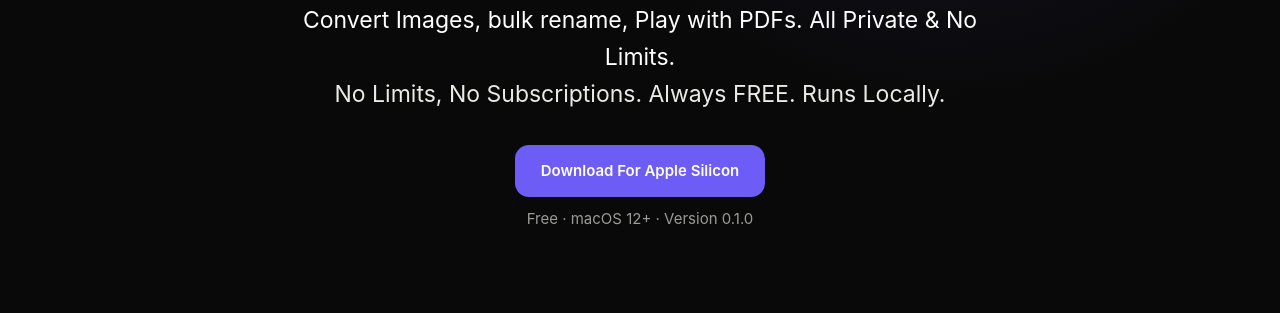
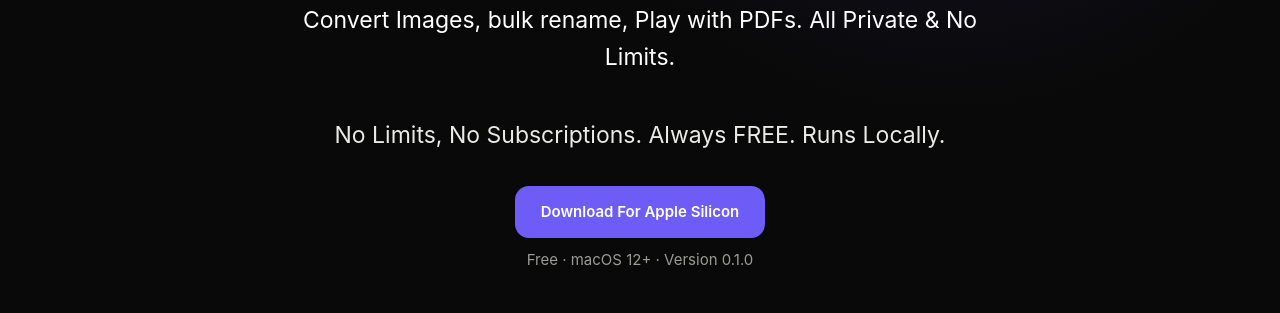
Before and after one commit to hgus107/Filish, a plain HTML site: page index.html in a window 1280 px wide. Shown: the part 446-759 px from the top of the page. Drawn offline with Linux system fonts and the light colour scheme.

Commit message:
Add spacing before the last hero line

```diff
--- a/index.html
+++ b/index.html
@@ -49,7 +49,7 @@
       h1 { margin: 0 0 22px; font-size: clamp(48px, 8vw, 96px); line-height: 0.96; letter-spacing: -0.05em; }
       .lede { max-width: 700px; margin: 0 auto; font-size: clamp(19px, 2.2vw, 23px); line-height: 1.6; }
       .lede .l1, .lede .l2 { color: #ffffff; }
-      .lede .l3 { color: #eaeae6; }
+      .lede .l3 { display: block; margin-top: 1.8em; color: #eaeae6; }
       .lede .l1 { font-weight: 600; }
       .cta { margin-top: 32px; display: flex; flex-direction: column; align-items: center; gap: 12px; }
       .download {
@@ -92,7 +92,7 @@
       <section class="hero wrap">
         <p class="eyebrow">Convert · Rename · PDF</p>
         <h1>Your File Toolkit.<br />Kept Local.</h1>
-        <p class="lede"><span class="l1">Everyday File Jobs Made Easy.</span><br /><span class="l2">Convert Images, bulk rename, Play with PDFs. All Private &amp; No Limits.</span><br /><span class="l3">No Limits, No Subscriptions. Always FREE. Runs Locally.</span></p>
+        <p class="lede"><span class="l1">Everyday File Jobs Made Easy.</span><br /><span class="l2">Convert Images, bulk rename, Play with PDFs. All Private &amp; No Limits.</span><span class="l3">No Limits, No Subscriptions. Always FREE. Runs Locally.</span></p>
         <div class="cta">
           <a class="download" href="https://github.com/hgus107/YoFile/releases/latest/download/YoFile_0.1.0_arm64.dmg">Download For Apple Silicon</a>
           <span class="note">Free · macOS 12+ · Version 0.1.0</span>
```
